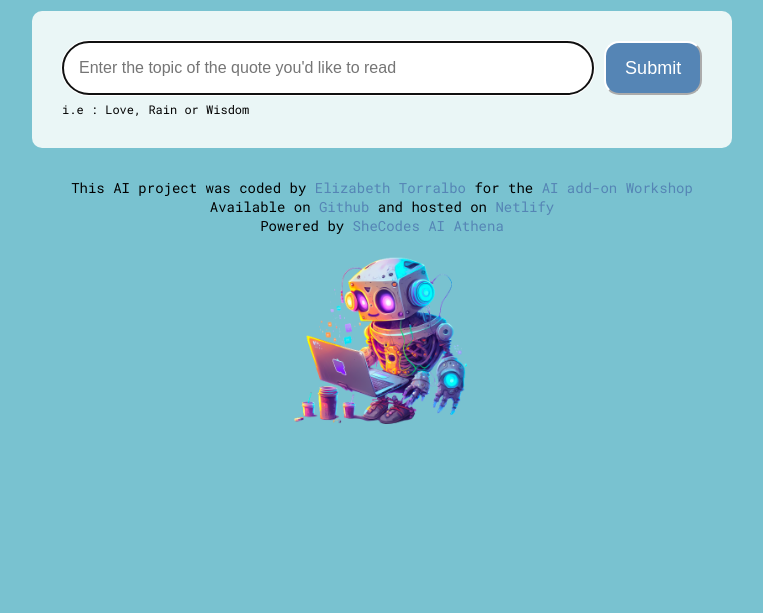
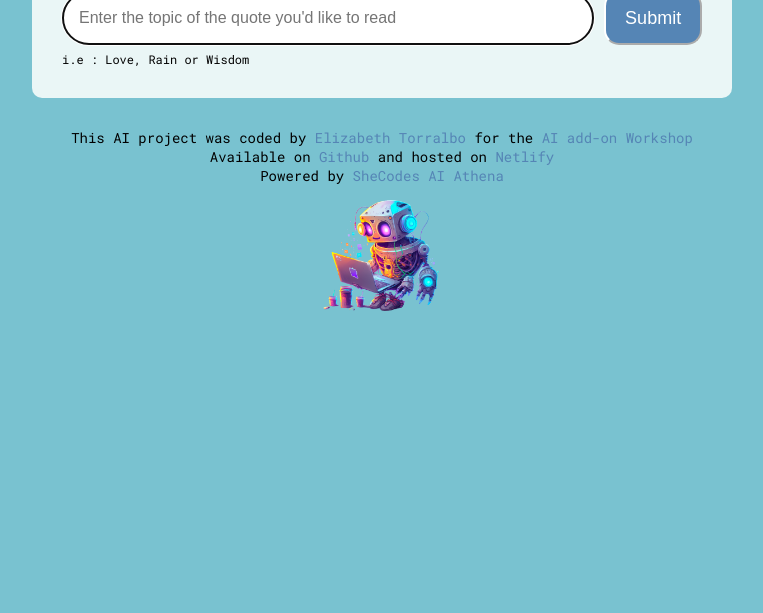
Before and after one commit to eliztorr/quote-generator, a plain HTML site: page index.html in a window 1280 px wide. Shown: the part 187-800 px from the top of the page, without its empty margins (258-1021 px from the left). Drawn offline with nearby package versions, Linux system fonts and the light colour scheme.

Commit message:
updated formatting

```diff
--- a/src/index.js
+++ b/src/index.js
@@ -12,7 +12,7 @@ function generateQuote(event) {
   let instructionsInput = document.querySelector("#user-instructions");
   let apiKey = "95302ab7f46ea49b23t9315bo4bc8de7";
   let context =
-    "You are an inspiring AI that likes to share knowledge with others. Your mission is to generate one simple cite of maximum 3 lines in basic HTML adding a <br> after each line without using quotes. Please make sure to follow the user instructions.Please sign at the end of the quote with the authors name and <strong>SheCodes AI Athena</strong>";
+    "You are an inspiring AI that likes to share knowledge with others. Your mission is to generate one simple cite of maximum 3 lines without quotes in basic HTML adding a <br> after each line. Please make sure to follow the user instructions.Please sign at the end of the quote with the authors name if any and with <strong> by SheCodes AI Athena</strong>";
   let prompt = `User instructions: Generate a quote about ${instructionsInput.value}`;
   let apiURL = `https://api.shecodes.io/ai/v1/generate?prompt=${prompt}&context=${context}&key=${apiKey}`;
 
--- a/src/style.css
+++ b/src/style.css
@@ -1,13 +1,13 @@
 img {
-  max-width: 30%;
-  max-height: 30%;
+  max-width: 20%;
+  max-height: 20%;
 }
 body {
   background-color: #79c2d0;
   font-family: "Roboto Mono", monospace;
 }
 .container {
-  margin: 120px auto;
+  margin: 70px auto;
   max-width: 700px;
 }
 .form-container {
```
